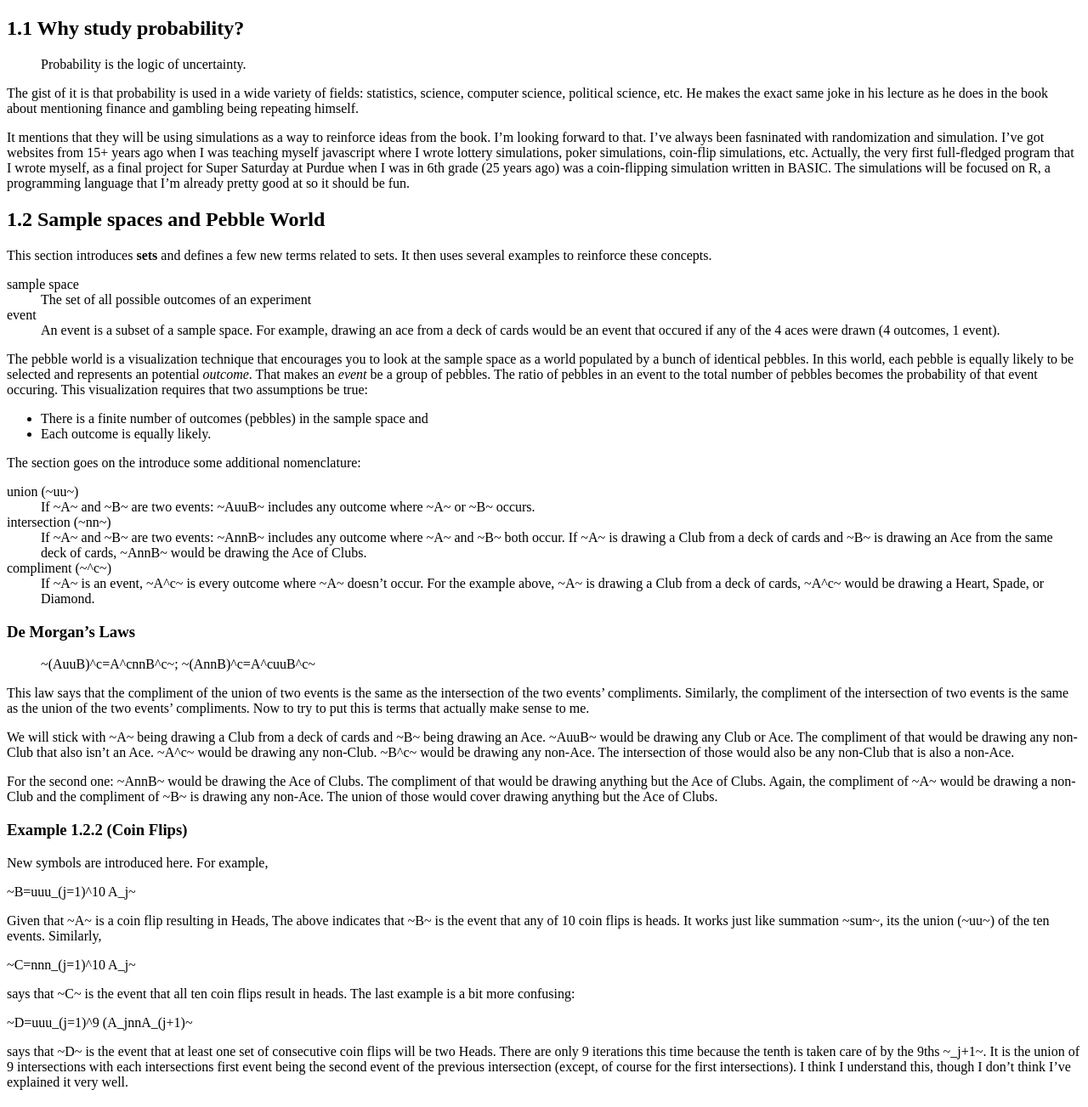
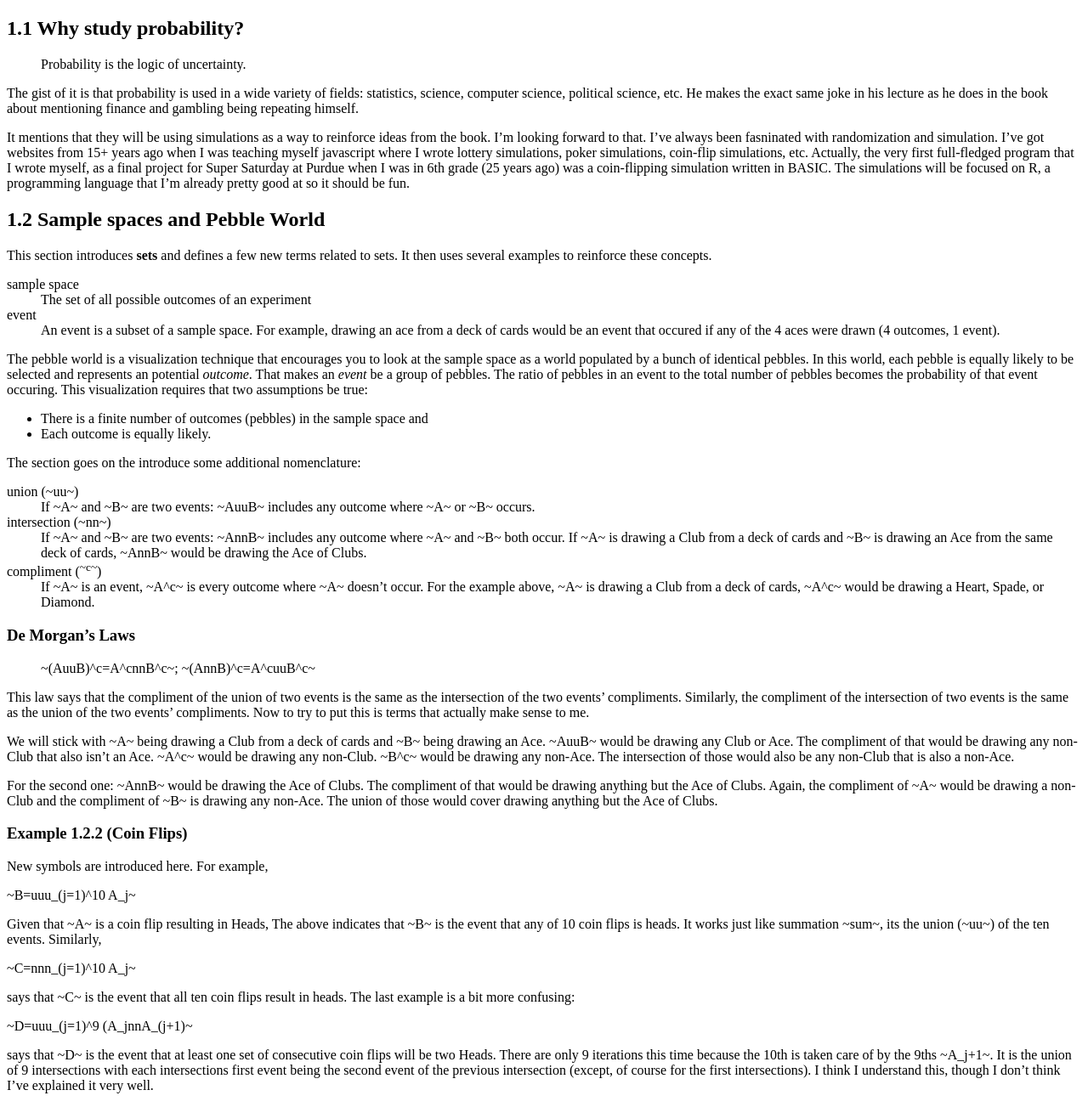
Before and after one commit to ebailey78/STAT101, a Jekyll site: the page built from _posts/2016-04-28-week_1.md, in a window 1280 px wide and 1400 px high, scrolled down 475 px, cut to the strip 97-1400 px from the top of the window. Shown: the whole strip at 85% size. Built offline with Jekyll 4.4.1, drawn with Linux system fonts in a browser that asks for light colours.

Commit message:
Update 2016-04-28-week_1.md

```diff
--- a/_posts/2016-04-28-week_1.md
+++ b/_posts/2016-04-28-week_1.md
@@ -37,7 +37,7 @@
 intersection (~nn~)
 : If ~A~ and ~B~ are two events: ~AnnB~ includes any outcome where ~A~ and ~B~ both occur. If ~A~ is drawing a Club from a deck of cards and ~B~ is drawing an Ace from the same deck of cards, ~AnnB~ would be drawing the Ace of Clubs.
 
-compliment (~^c~)
+compliment (<sup>~c~</sup>)
 : If ~A~ is an event, ~A^c~ is every outcome where ~A~ doesn't occur. For the example above, ~A~ is drawing a Club from a deck of cards, ~A^c~ would be drawing a Heart, Spade, or Diamond.
 
 ### De Morgan's Laws
@@ -64,4 +64,4 @@
 
 ~D=uuu_(j=1)^9 (A_jnnA_(j+1)~
 
-says that ~D~ is the event that at least one set of consecutive coin flips will be two Heads. There are only 9 iterations this time because the tenth is taken care of by the 9ths ~_j+1~. It is the union of 9 intersections with each intersections first event being the second event of the previous intersection (except, of course for the first intersections). I think I understand this, though I don't think I've explained it very well.
+says that ~D~ is the event that at least one set of consecutive coin flips will be two Heads. There are only 9 iterations this time because the 10th is taken care of by the 9ths ~A_j+1~. It is the union of 9 intersections with each intersections first event being the second event of the previous intersection (except, of course for the first intersections). I think I understand this, though I don't think I've explained it very well.
```
